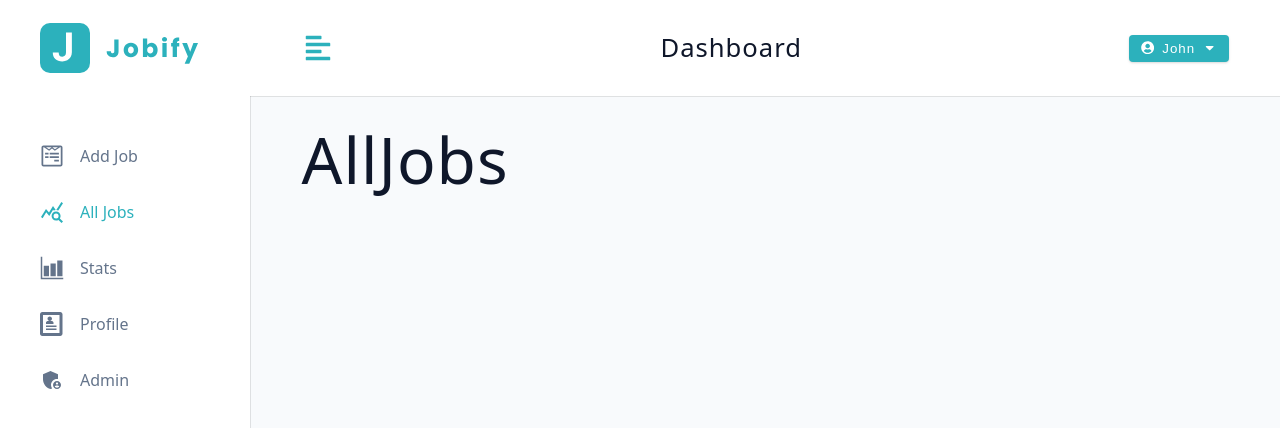
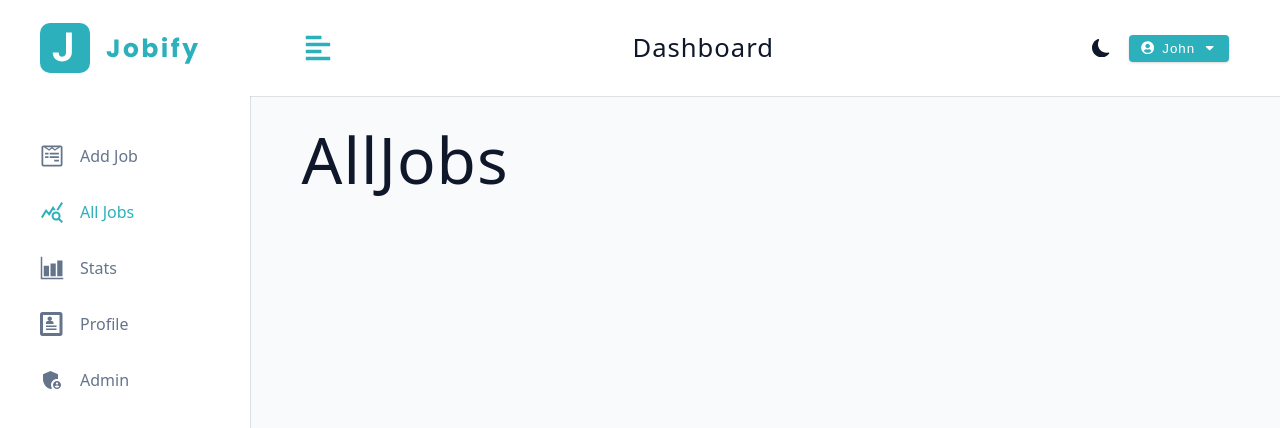
Before and after one commit to keremclp/mern-stack-jobify, a React (Vite) app in the folder client/: page /dashboard/all-jobs in a window 1280 px wide. Shown: the top 428 px of the page. Built offline with nearby package versions, Linux system fonts and the light colour scheme.

Commit message:
feat: theme setup

```diff
--- a/client/src/components/Navbar.jsx
+++ b/client/src/components/Navbar.jsx
@@ -4,6 +4,7 @@
 
 import { useDashboardContext } from "../pages/DashboardLayout";
 import LogoutContainer from "./LogoutContainer";
+import ThemeToggle from "./ThemeToogle";
 
 const Navbar = () => {
   const { toggleSidebar } = useDashboardContext();
@@ -17,7 +18,10 @@
           <Logo />
           <h4 className="logo-text">dashboard</h4>
         </div>
-        <div className="btn-container"><LogoutContainer/></div>
+        <div className="btn-container">
+          <ThemeToggle />
+          <LogoutContainer/>
+        </div>
       </div>
     </Wrapper>
   );
--- /dev/null
+++ b/client/src/components/ThemeToogle.jsx
@@ -0,0 +1,18 @@
+import { BsFillSunFill, BsFillMoonFill } from "react-icons/bs";
+import Wrapper from "../assets/wrappers/ThemeToggle";
+import { useDashboardContext } from "../pages/DashboardLayout";
+
+const ThemeToggle = () => {
+  const { isDarkTheme, toggleDarkTheme } = useDashboardContext();
+  return (
+    <Wrapper onClick={toggleDarkTheme}>
+      {isDarkTheme ? (
+        <BsFillSunFill className="toggle-icon" />
+      ) : (
+        <BsFillMoonFill className="toggle-icon" />
+      )}
+    </Wrapper>
+  );
+};
+
+export default ThemeToggle;
```
